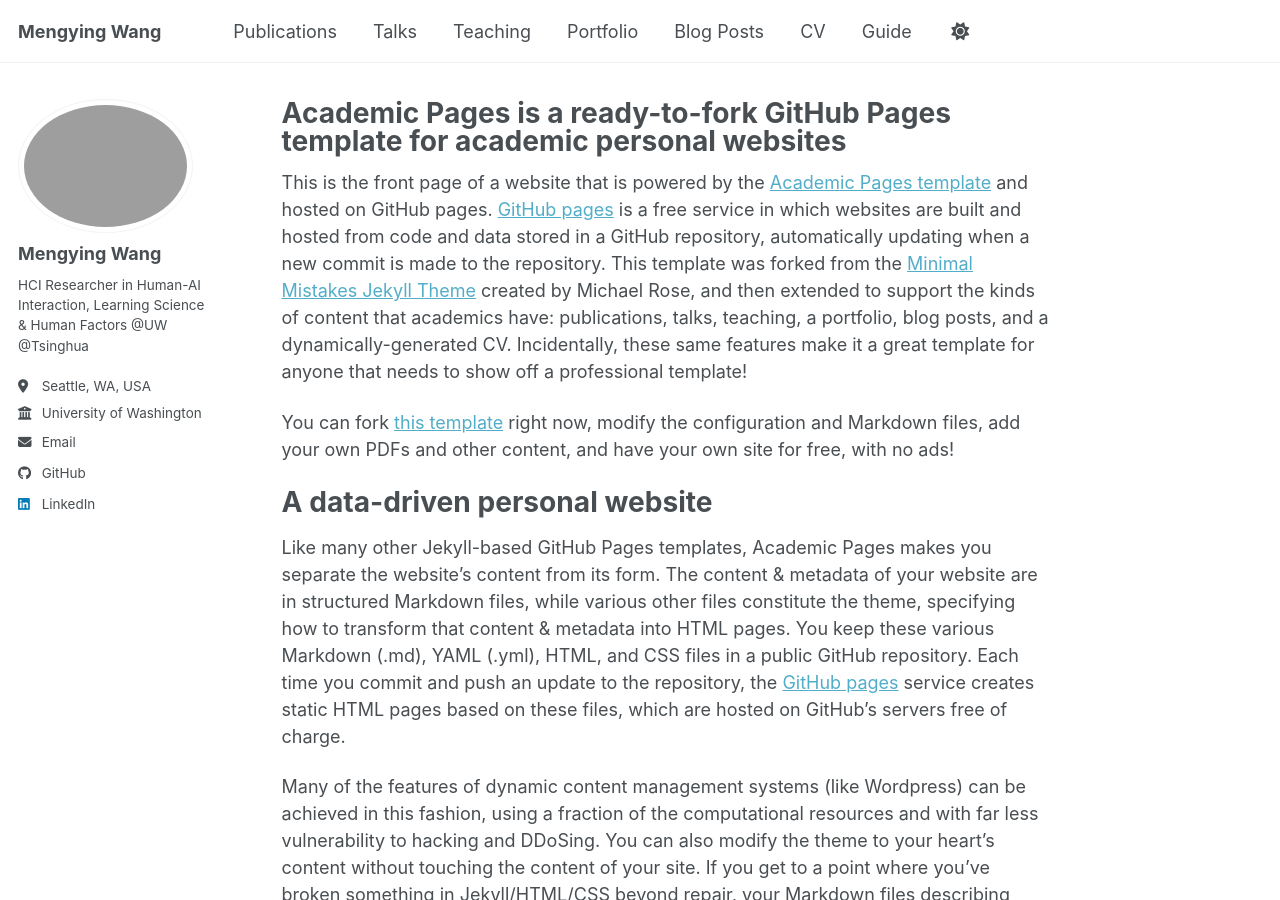
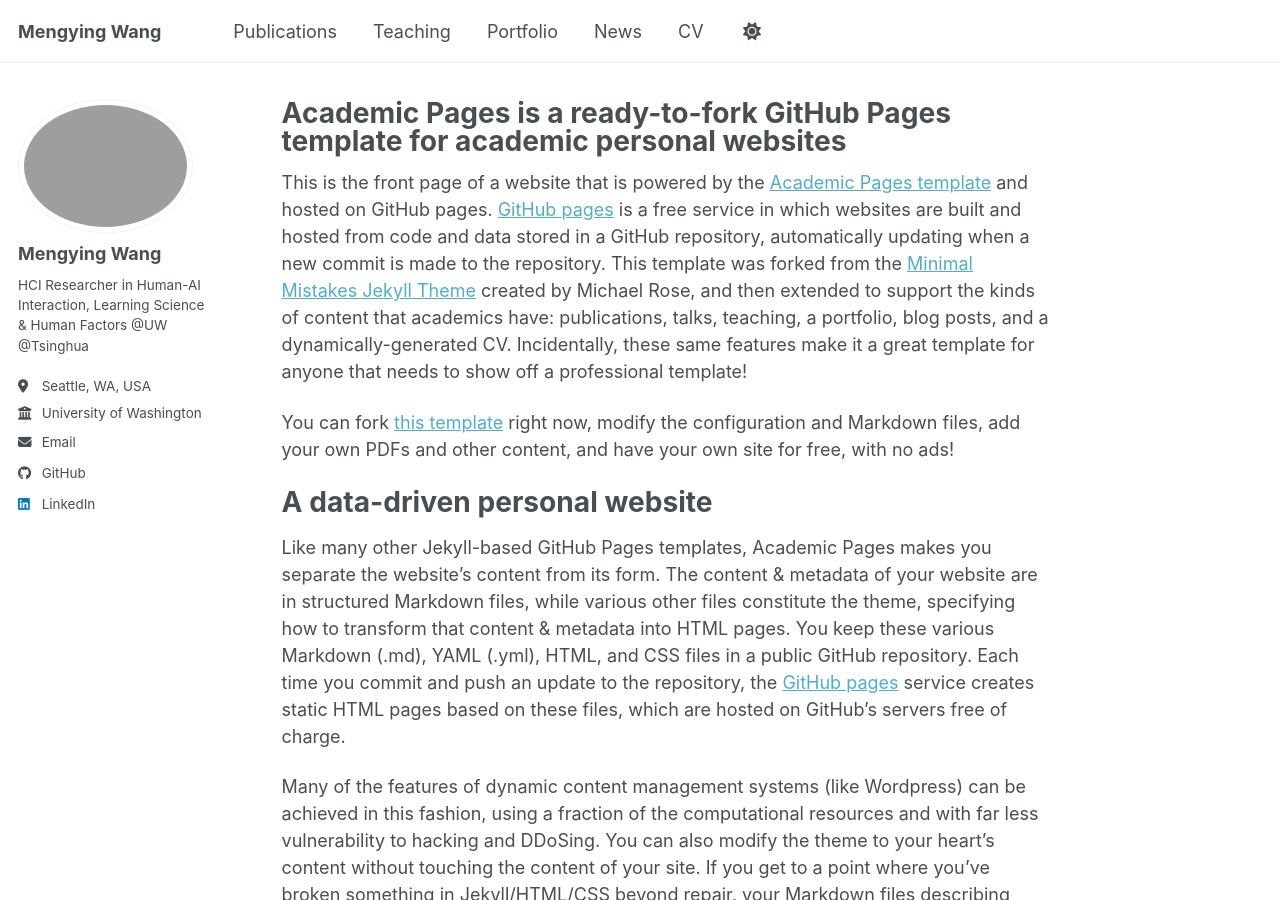
Before and after one commit to mengyingWWW/mengyingWWW.github.io, a Jekyll site: the page built from _pages/about.md, in a window 1280 px wide and 900 px high. Built offline with Jekyll 4.4.1, drawn with Linux system fonts in a browser that asks for light colours; a script bundle is joined from its source files by our own code; library files that are not in the unit come from our copies.

Commit message:
Remove Talks and Blog Posts; add News to navigation

```diff
--- a/_data/navigation.yml
+++ b/_data/navigation.yml
@@ -11,23 +11,14 @@
   - title: "Publications"
     url: /publications/
 
-  - title: "Talks"
-    url: /talks/
-
   - title: "Teaching"
     url: /teaching/
 
   - title: "Portfolio"
     url: /portfolio/
 
-  - title: "Blog Posts"
-    url: /year-archive/
+  - title: "News"
+    url: /news/
 
   - title: "CV"
     url: /cv/
-
-  # - title: "CV"
-  #   url: /cv-json/
-
-  - title: "Guide"
-    url: /markdown/
```
